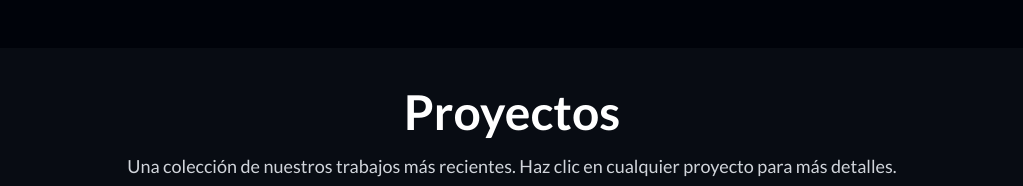
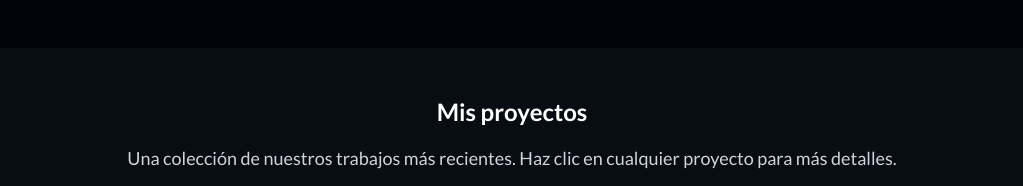
Before and after one commit to SebaschaM/sebascha-portafolio, a React (Vite) app: page /projects in a window 1280 px wide. Shown: the top 186 px of the page, without its empty margins (128-1151 px from the left). Built offline with nearby package versions, Linux system fonts and the light colour scheme.

Commit message:
Refactor ListProject component layout and spacing

```diff
--- a/src/layout/PublicLayout.tsx
+++ b/src/layout/PublicLayout.tsx
@@ -38,7 +38,7 @@ export const PublicLayout = ({ children, main }: PublicLayoutProps) => {
       {main && <NavBar isMobile={isMobile} />}
       <div
         className={`flex-1 w-full flex flex-col items-center justify-center px-6 sm:px-10 py-6 sm:py-12 ${
-          isMobile ? "mb-16" : main ? "max-w-6xl" : "max-w-5xl"
+          isMobile ? "mb-16" : main ? "max-w-6xl" : "max-w-5xl mb-0"
         }`}
       >
         <div className="hidden mb-6 space-x-4">
--- a/src/pages/Projects.tsx
+++ b/src/pages/Projects.tsx
@@ -62,8 +62,8 @@ const Projects = () => {
       <div className="relative min-h-screen p-4 bg-gray-900 md:p-10">
         <div className="absolute inset-0 bg-black opacity-50"></div>
         <div className="relative z-10 w-full lg:w-[60rem] mx-auto">
-          <h1 className="mb-4 text-3xl font-extrabold text-center text-white md:text-5xl">
-            Proyectos
+          <h1 className="mt-2 mb-4 text-2xl font-extrabold text-center text-white md:xl">
+            Mis proyectos
           </h1>
           <p className="mb-6 text-sm text-center text-gray-300 md:text-lg">
             Una colección de nuestros trabajos más recientes. Haz clic en
```
